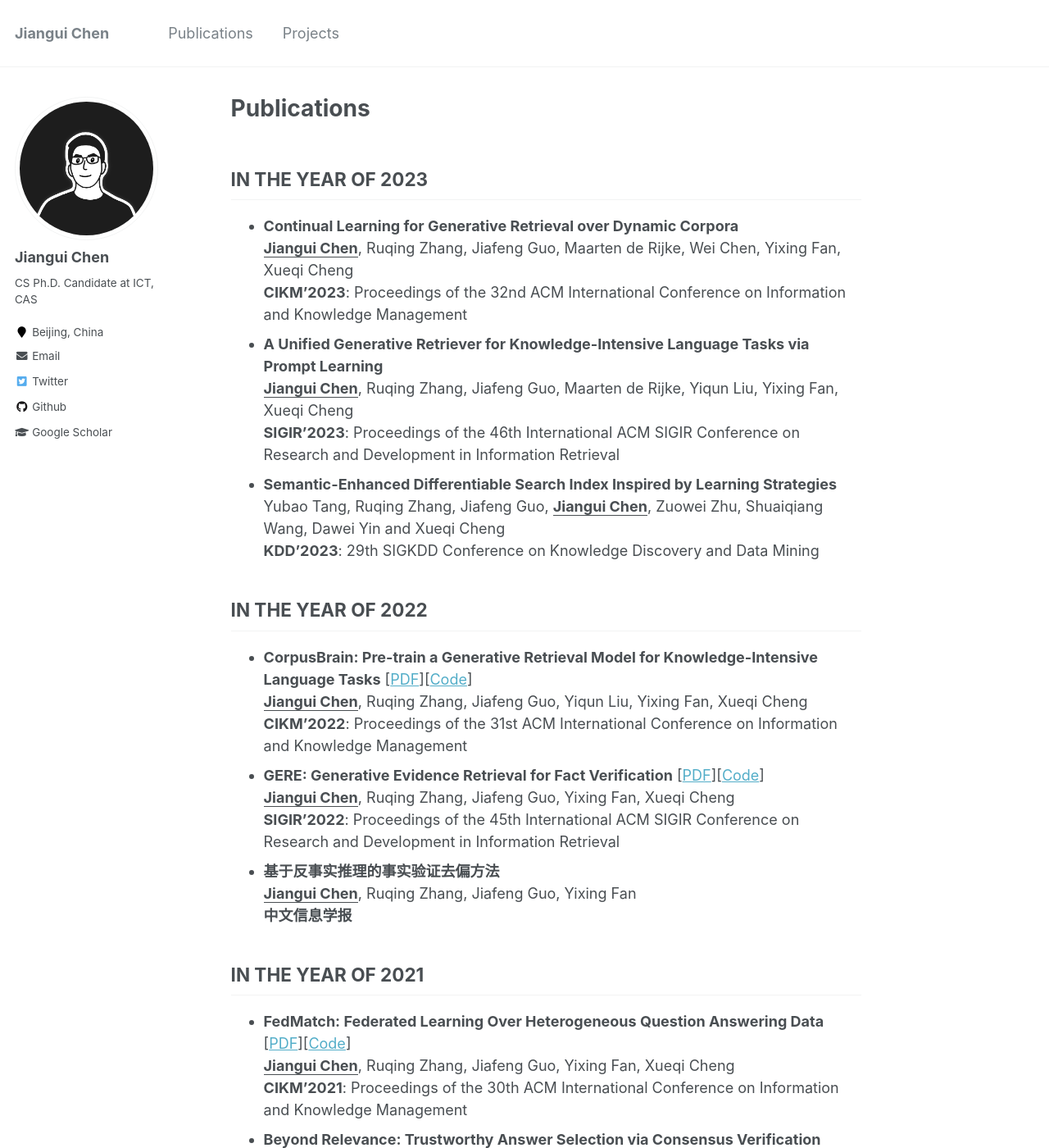
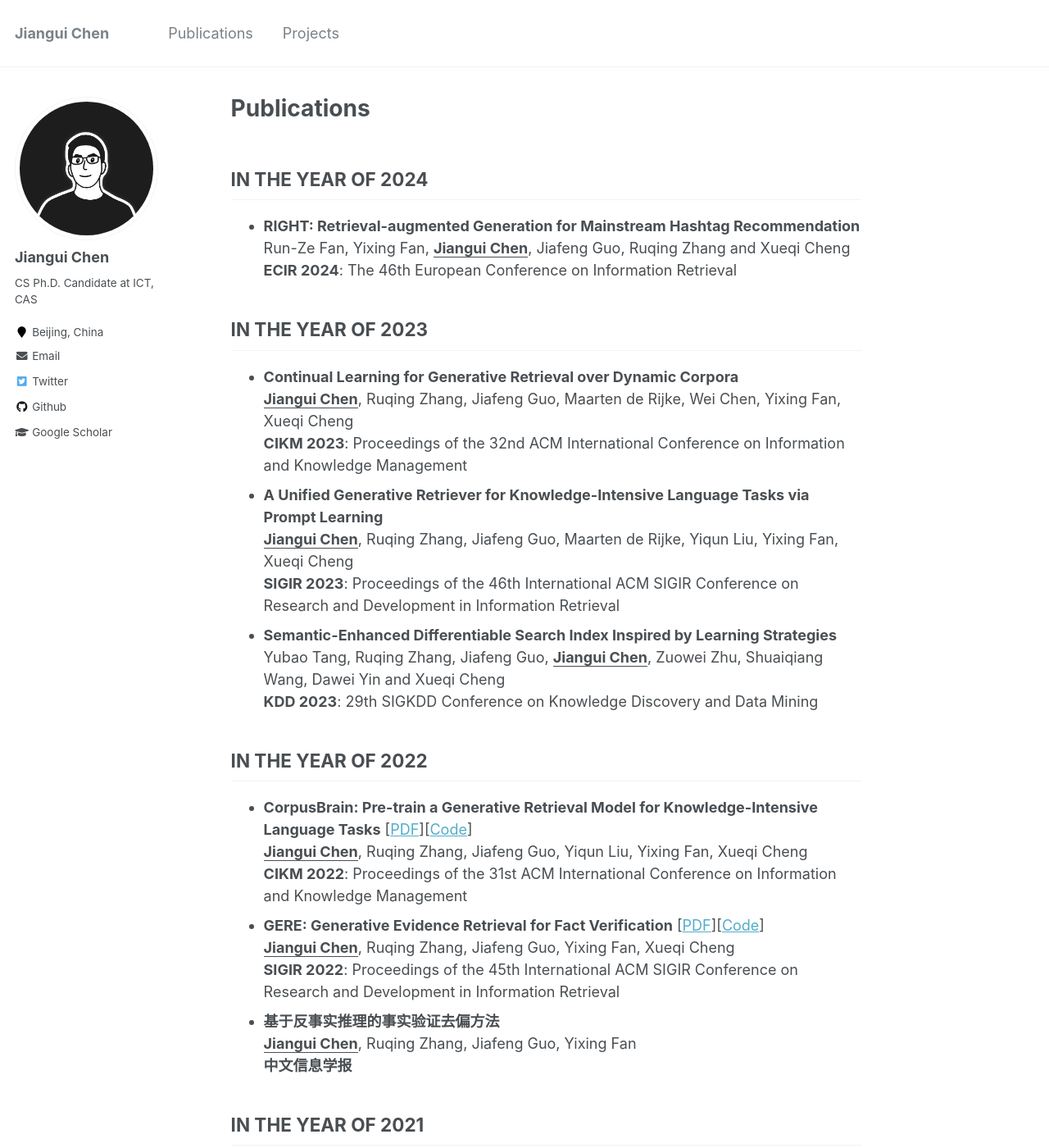
Before and after one commit to Chriskuei/chriskuei.github.io, a Jekyll site: the page built from _pages/publications.md, in a window 1280 px wide and 1400 px high. Shown: the whole window at 82% size. Built offline with Jekyll 4.4.1, drawn with Linux system fonts in a browser that asks for light colours; some of the changed text lies outside the part shown.

Commit message:
Update publications.md

```diff
--- a/_pages/publications.md
+++ b/_pages/publications.md
@@ -6,29 +6,34 @@ redirect_from:
   - /publications.html
 ---
 
+IN THE YEAR OF 2024
+------
+- **RIGHT: Retrieval-augmented Generation for Mainstream Hashtag Recommendation** <br>
+Run-Ze Fan, Yixing Fan, <ins>**Jiangui Chen**</ins>, Jiafeng Guo, Ruqing Zhang and Xueqi Cheng <br>
+**ECIR 2024**: The 46th European Conference on Information Retrieval
 
 IN THE YEAR OF 2023
 ------
 - **Continual Learning for Generative Retrieval over Dynamic Corpora** <br>
 <ins>**Jiangui Chen**</ins>, Ruqing Zhang, Jiafeng Guo, Maarten de Rijke, Wei Chen, Yixing Fan, Xueqi Cheng <br>
-**CIKM'2023**: Proceedings of the 32nd ACM International Conference on Information and Knowledge Management
+**CIKM 2023**: Proceedings of the 32nd ACM International Conference on Information and Knowledge Management
 - **A Unified Generative Retriever for Knowledge-Intensive Language Tasks via Prompt Learning** <br>
 <ins>**Jiangui Chen**</ins>, Ruqing Zhang, Jiafeng Guo, Maarten de Rijke, Yiqun Liu, Yixing Fan, Xueqi Cheng <br>
-**SIGIR'2023**: Proceedings of the 46th International ACM SIGIR Conference on Research and Development in Information Retrieval
+**SIGIR 2023**: Proceedings of the 46th International ACM SIGIR Conference on Research and Development in Information Retrieval
 - **Semantic-Enhanced Differentiable Search Index Inspired by Learning Strategies** <br>
 Yubao Tang, Ruqing Zhang, Jiafeng Guo, <ins>**Jiangui Chen**</ins>, Zuowei Zhu, Shuaiqiang Wang, Dawei Yin and Xueqi Cheng  <br>
-**KDD'2023**: 29th SIGKDD Conference on Knowledge Discovery and Data Mining
+**KDD 2023**: 29th SIGKDD Conference on Knowledge Discovery and Data Mining
 
 IN THE YEAR OF 2022
 ------
 - **CorpusBrain: Pre-train a Generative Retrieval Model for Knowledge-Intensive Language Tasks**
 [[PDF](https://dl.acm.org/doi/pdf/10.1145/3511808.3557271)][[Code](https://github.com/ict-bigdatalab/CorpusBrain)] <br>
 <ins>**Jiangui Chen**</ins>, Ruqing Zhang, Jiafeng Guo, Yiqun Liu, Yixing Fan, Xueqi Cheng <br>
-**CIKM'2022**: Proceedings of the 31st ACM International Conference on Information and Knowledge Management
+**CIKM 2022**: Proceedings of the 31st ACM International Conference on Information and Knowledge Management
 - **GERE: Generative Evidence Retrieval for Fact Verification**
 [[PDF](https://dl.acm.org/doi/pdf/10.1145/3477495.3531827)][[Code](https://github.com/Chriskuei/GERE)] <br>
 <ins>**Jiangui Chen**</ins>, Ruqing Zhang, Jiafeng Guo, Yixing Fan, Xueqi Cheng <br>
-**SIGIR'2022**: Proceedings of the 45th International ACM SIGIR Conference on Research and Development in Information Retrieval
+**SIGIR 2022**: Proceedings of the 45th International ACM SIGIR Conference on Research and Development in Information Retrieval
 - **基于反事实推理的事实验证去偏方法** <br>
 <ins>**Jiangui Chen**</ins>, Ruqing Zhang, Jiafeng Guo, Yixing Fan <br>
 **中文信息学报**
@@ -38,11 +43,11 @@ IN THE YEAR OF 2021
 - **FedMatch: Federated Learning Over Heterogeneous Question Answering Data**
 [[PDF](https://dl.acm.org/doi/pdf/10.1145/3459637.3482345)][[Code](https://github.com/Chriskuei/FedMatch)] <br>
 <ins>**Jiangui Chen**</ins>, Ruqing Zhang, Jiafeng Guo, Yixing Fan, Xueqi Cheng <br>
-**CIKM'2021**: Proceedings of the 30th ACM International Conference on Information and Knowledge Management
+**CIKM 2021**: Proceedings of the 30th ACM International Conference on Information and Knowledge Management
 - **Beyond Relevance: Trustworthy Answer Selection via Consensus Verification**
 [[PDF](https://dl.acm.org/doi/pdf/10.1145/3437963.3441781)] <br>
 Lixin Su, Ruqing Zhang, Jiafeng Guo, Yixing Fan, <ins>**Jiangui Chen**</ins>, Yanyan Lan, Xueqi Cheng <br>
-**WSDM'2021**: Proceedings of the 14th International Conference on Web Search and Data Mining  <br>
+**WSDM 2021**: Proceedings of the 14th International Conference on Web Search and Data Mining  <br>
 - **面向多阶段匹配的答案选择模型**  <br>
 <ins>**Jiangui Chen**</ins>, Ruqing Zhang, Jiafeng Guo, Yixing Fan <br>
 **计算机工程与应用‘2021**
```
